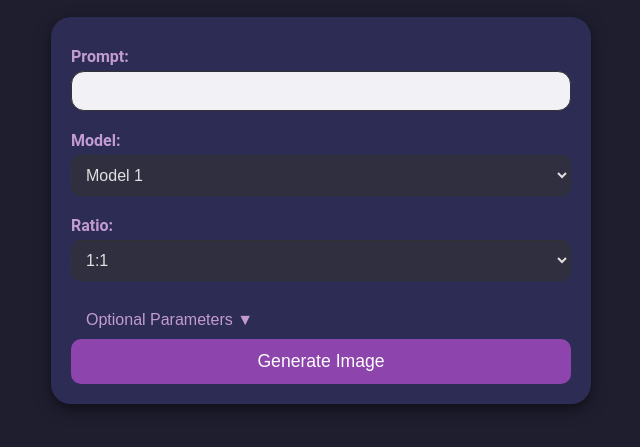
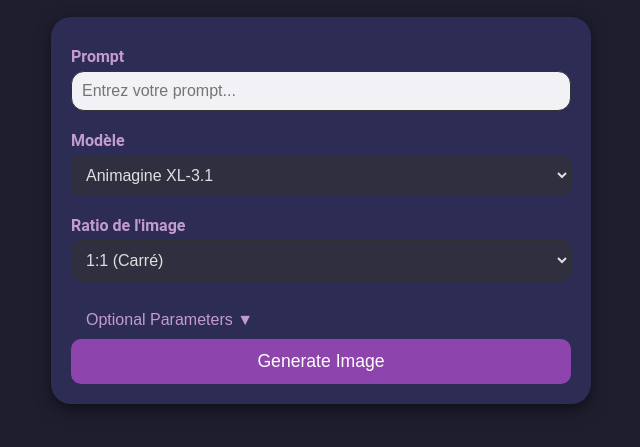
Before and after one commit to YazidGIT/Diz-AiGenerator, a website: page public/index.html in a window 1280 px wide. Shown: the part 241-688 px from the top of the page, without its empty margins (319-959 px from the left). Drawn offline with Linux system fonts and the light colour scheme.

Commit message:
Update index.html

```diff
--- a/public/index.html
+++ b/public/index.html
@@ -110,7 +110,7 @@
       max-width: 500px;
       text-align: center;
       margin-top: 20px;
-      max-height: 400px;
+      max-height: 600px;
       display: none; /* Cacher initialement */
     }
 
@@ -168,39 +168,66 @@
   <h1>Image Generator</h1>
 
   <form action="/generate-image" method="get" onsubmit="return generateImage(event)">
-    <label for="prompt">Prompt:</label>
-    <input type="text" id="prompt" name="prompt" required>
+    <label for="prompt">Prompt</label>
+    <input type="text" id="prompt" name="prompt" placeholder="Entrez votre prompt..." required>
 
-    <label for="model">Model:</label>
+    <label for="model">Modèle</label>
     <select id="model" name="modelIndex">
-      <option value="1">Model 1</option>
-      <option value="2">Model 2</option>
-      <option value="3">Model 3</option>
+      <option value="1">Animagine XL-3.1</option>
+<option value="2">Animagine XL-V3</option>
+<option value="3">4thtail Anime Hentai-v0.4.5</option>
+<option value="4">CAT-Citron Anime Treasure-SDXL</option>
+<option value="5">AAMXL Anime Mix-v1.0</option>
+<option value="6">NUKE-Disney Pixar Style SDXL-v1</option>
+<option value="7">Comics Characters Database UNCENSORED-3D</option>
+<option value="8">FLUX.1-dev-fp8</option>
+<option value="9">Flux Unchained Artful NSFWcapableflux.dtuned-T5_8x8V1.1</option>
+<option value="10">FLUX HYPERTRAINED-DREAMDIFFUSION-BYDICE-V1</option>
+<option value="11">Sudachi-V1</option>
+<option value="12">Oxalis Anime Hentai Model-OAH-1</option>
+<option value="13">Perfect World V6-V6</option>
+<option value="14">Chillout Mix-Ni</option>
+<option value="15">Astr Anime-6.0</option>
+<option value="16">Meina Hentai v3-3</option>
+<option value="17">3D Cartoon Vision-V1</option>
+<option value="18">Open Dalle Turbo-V1.1</option>
+<option value="19">Vivaldi XL-Open DallE3 Anime Model-v1.0</option>
+<option value="20">Open Dalle v1.1-1.1</option>
     </select>
 
-    <label for="ratio">Ratio:</label>
+    <label for="ratio">Ratio de l'image</label>
     <select id="ratio" name="ratio">
-      <option value="1:1">1:1</option>
-      <option value="9:7">9:7</option>
+      <option value="1:1">1:1 (Carré)</option>
+<option value="9:7">9:7 (Paysage)</option>
+<option value="7:9">7:9 (Portrait)</option>
+<option value="19:13">19:13 (Paysage)</option>
+<option value="13:19">13:19 (Portrait)</option>
+<option value="7:4">7:4 (Large)</option>
+<option value="4:7">4:7 (Grand)</option>
+<option value="12:5">12:5 (Large)</option>
+<option value="5:12">5:12 (Grand)</option>
+<option value="3:2">3:2 (Paysage)</option>
+<option value="2:3">2:3 (Portrait)</option>
+
     </select>
 
     <button type="button" class="toggle-button" onclick="toggleOptionalParams()">Optional Parameters &#9660;</button>
 
     <div class="optional-parameters" id="optional-parameters">
-      <label for="steps">Steps:</label>
+      <label for="steps">Steps (1-35)</label>
       <input type="number" id="steps" name="steps">
 
-      <label for="cfg_scale">CFG Scale:</label>
+      <label for="cfg_scale">CFG Scale (1-10)</label>
       <input type="number" id="cfg_scale" name="cfg_scale">
 
-      <label for="loras">Loras:</label>
-      <input type="text" id="loras" name="loras" placeholder="1:0.5,2:1">
+      <label for="loras">Loras</label>
+      <input type="text" id="loras" name="loras" placeholder="Ex: 1:0.5,2:1">
     </div>
 
     <input type="submit" value="Generate Image">
   </form>
 
-  <div class="loading-message" id="loading-message">Please wait, generating image...</div>
+  <div class="loading-message" id="loading-message">Veuillez patientez, Génération de l'image en cours...</div>
   <div class="loading-animation" id="loading-animation"></div>
 
   <div class="image-container" id="image-container">
```
